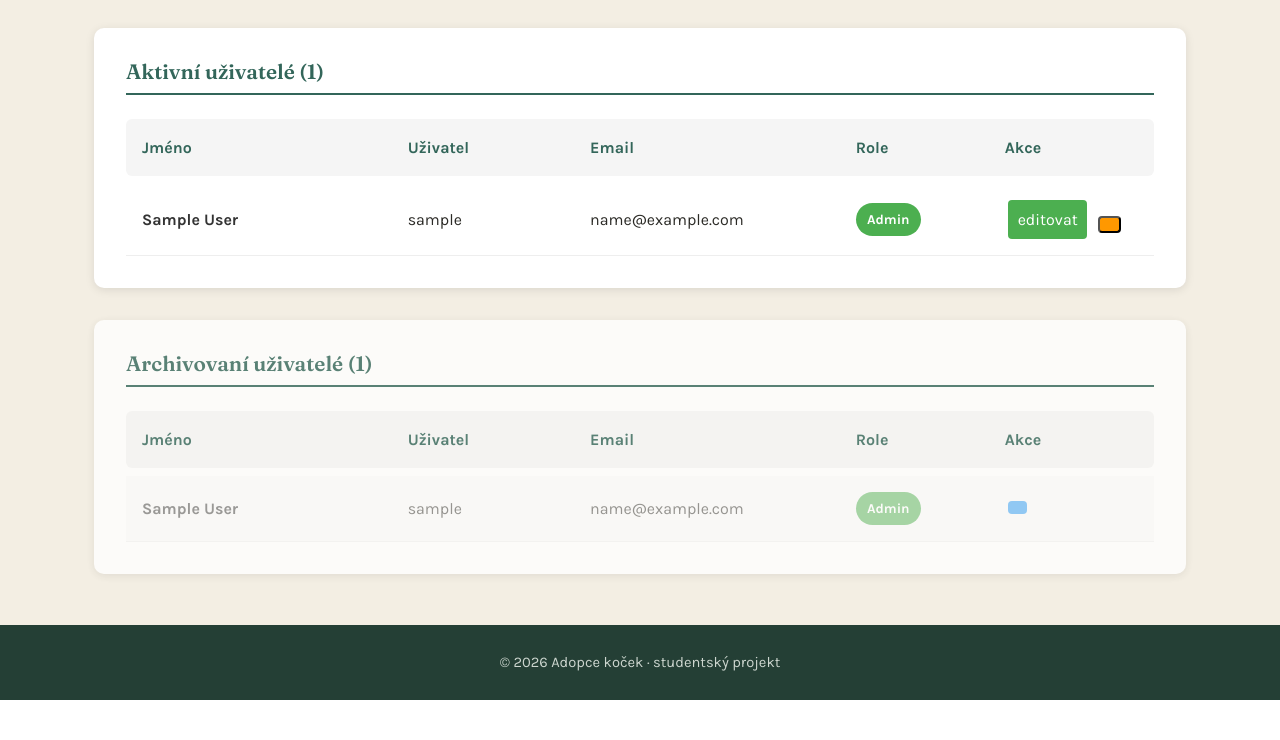
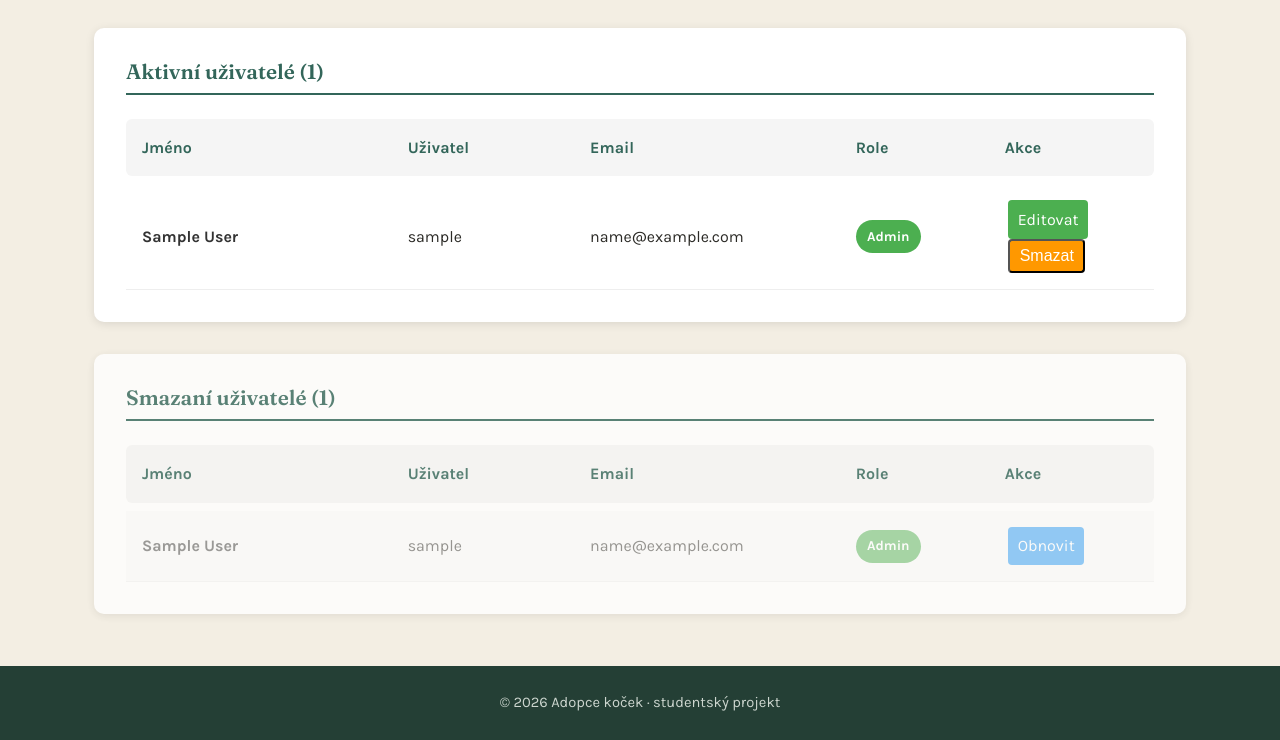
Before and after one commit to Veka741/WebProjekt3, a CodeIgniter 4 app: the page made by app/Views/admin_users.php in a window 1280 px wide. Shown: the part 174-914 px from the top of the page. Before the commit the page ends 874 px from the top, so only its background shows below. Run offline with PHP 8.4 and a stand-in for CodeIgniter, Linux system fonts and the light colour scheme; the template is opened without the code that fills it: most values are stand-ins (such as "Sample title", 1, 10 or a date in 2020); data that the repository does not hold is empty; some libraries are stand-ins or nearby versions.

Commit message:
Relabel user archiving as deletion (still soft delete)
Rename the user "archivace" wording to "smazání" while keeping it a soft
delete (deleted_at, restorable): update the button, section heading,
confirmation modal and flash messages. Also restore the missing button
labels (Smazat / Obnovit) that were left empty after emoji removal, and
drop the ✓/✗ from the admin-user flash messages.

Co-Authored-By: Claude Opus 4.8 <noreply@anthropic.com>

```diff
--- a/app/Views/admin_users.php
+++ b/app/Views/admin_users.php
@@ -38,9 +38,9 @@
                             </span>
                         </div>
                         <div class="col-actions">
-                            <a href="/admin/users/edit/<?= $user['id'] ?>" class="btn-action btn-edit" title="Editovat">editovat</a>
-                            <button type="button" class="btn-action btn-delete" title="Archivovat"
-                                    onclick="openDeleteModal('<?= site_url('admin/users/soft-delete/'.$user['id']) ?>', '<?= esc($user['username'], 'js') ?>')"></button>
+                            <a href="/admin/users/edit/<?= $user['id'] ?>" class="btn-action btn-edit" title="Editovat">Editovat</a>
+                            <button type="button" class="btn-action btn-delete" title="Smazat"
+                                    onclick="openDeleteModal('<?= site_url('admin/users/soft-delete/'.$user['id']) ?>', '<?= esc($user['username'], 'js') ?>')">Smazat</button>
                         </div>
                     </div>
                 <?php endforeach; ?>
@@ -48,10 +48,10 @@
         <?php endif; ?>
     </div>
 
-    <!-- Archivovaní uživatelé -->
+    <!-- Smazaní uživatelé -->
     <?php if (!empty($deletedUsers)): ?>
         <div class="section-box" style="margin-top: 2rem; opacity: 0.8;">
-            <h2>Archivovaní uživatelé (<?= count($deletedUsers) ?>)</h2>
+            <h2>Smazaní uživatelé (<?= count($deletedUsers) ?>)</h2>
 
             <div class="users-table">
                 <div class="table-header">
@@ -75,7 +75,7 @@
                             </span>
                         </div>
                         <div class="col-actions">
-                            <a href="/admin/users/restore/<?= $user['id'] ?>" class="btn-action btn-restore" title="Obnovit" onclick="return confirm('Obnovit tohoto uživatele?');"></a>
+                            <a href="/admin/users/restore/<?= $user['id'] ?>" class="btn-action btn-restore" title="Obnovit" onclick="return confirm('Obnovit tohoto uživatele?');">Obnovit</a>
                         </div>
                     </div>
                 <?php endforeach; ?>
@@ -254,11 +254,11 @@
 <!-- Modální okno pro potvrzení archivace uživatele -->
 <div class="modal-overlay" id="deleteModal">
     <div class="modal-box">
-        <h3>Archivovat uživatele?</h3>
-        <p>Opravdu chcete archivovat uživatele <strong id="deleteModalName"></strong>? Záznam zůstane uložen (softdelete) a lze jej obnovit.</p>
+        <h3>Smazat uživatele?</h3>
+        <p>Opravdu chcete smazat uživatele <strong id="deleteModalName"></strong>? Mazání je vratné (soft delete) – uživatel se přesune mezi smazané a jde ho obnovit.</p>
         <div class="modal-actions">
             <button type="button" class="btn modal-btn-cancel" onclick="closeDeleteModal()">Zrušit</button>
-            <a href="#" id="deleteModalConfirm" class="btn modal-btn-confirm">Archivovat</a>
+            <a href="#" id="deleteModalConfirm" class="btn modal-btn-confirm">Smazat</a>
         </div>
     </div>
 </div>
```
Also changed, not shown: app/Controllers/AdminUsers.php (+7 -7 lines).
